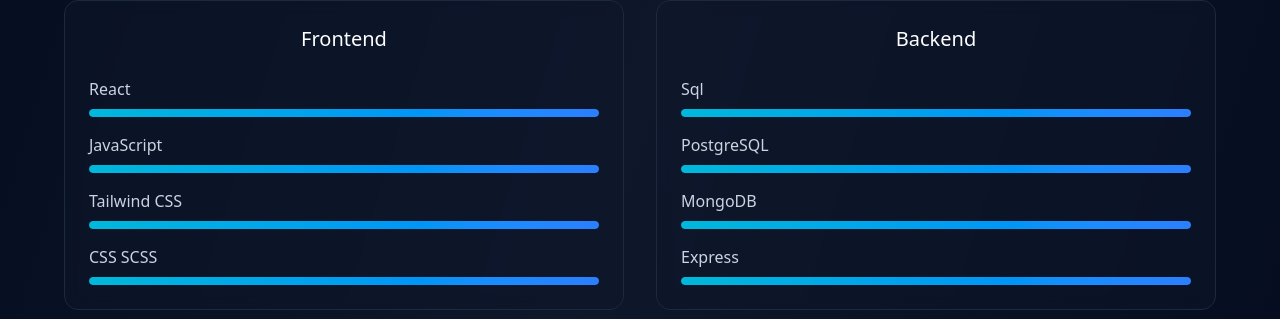
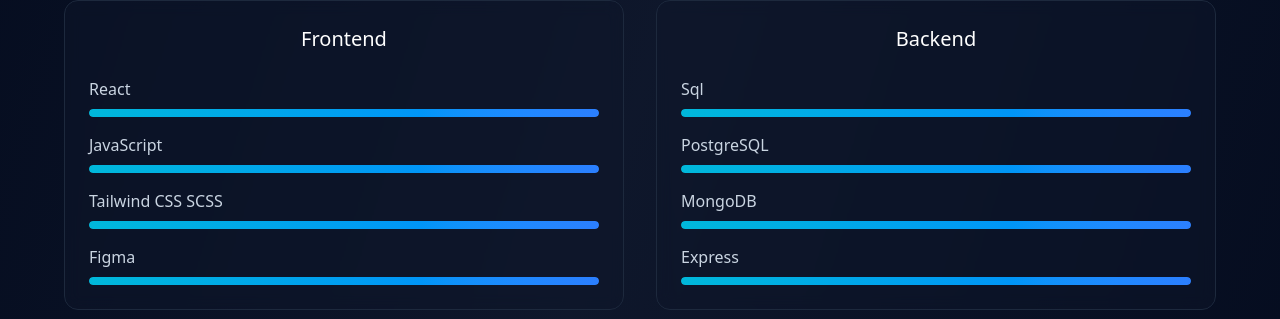
Before and after one commit to KoroDev01/MainKoro, a React (Vite) app: page /pad in a window 1280 px wide. Shown: the part 1998-2317 px from the top of the page. Built offline with nearby package versions, Linux system fonts and the light colour scheme; no server answers.

Commit message:
skills modified Add new skills and update existing ones in Skills.jsx component

```diff
--- a/src/Components/Skills.jsx
+++ b/src/Components/Skills.jsx
@@ -8,8 +8,8 @@
         skills: [
           { name: "React", level: 100 },
           { name: "JavaScript", level: 100 },
-          { name: "Tailwind CSS", level: 100 },
-          { name: "CSS SCSS", level: 100 },
+          { name: "Tailwind CSS SCSS", level: 100 },
+          { name: "Figma", level: 100 },
         ],
       },
       {
```
